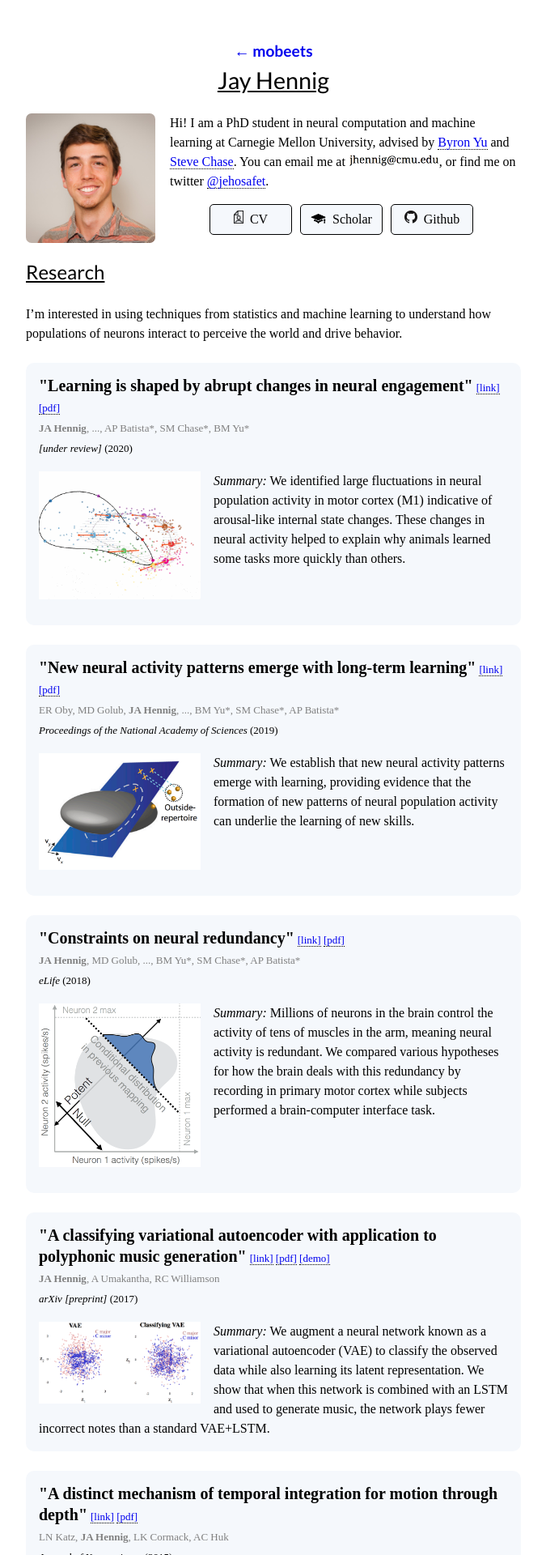
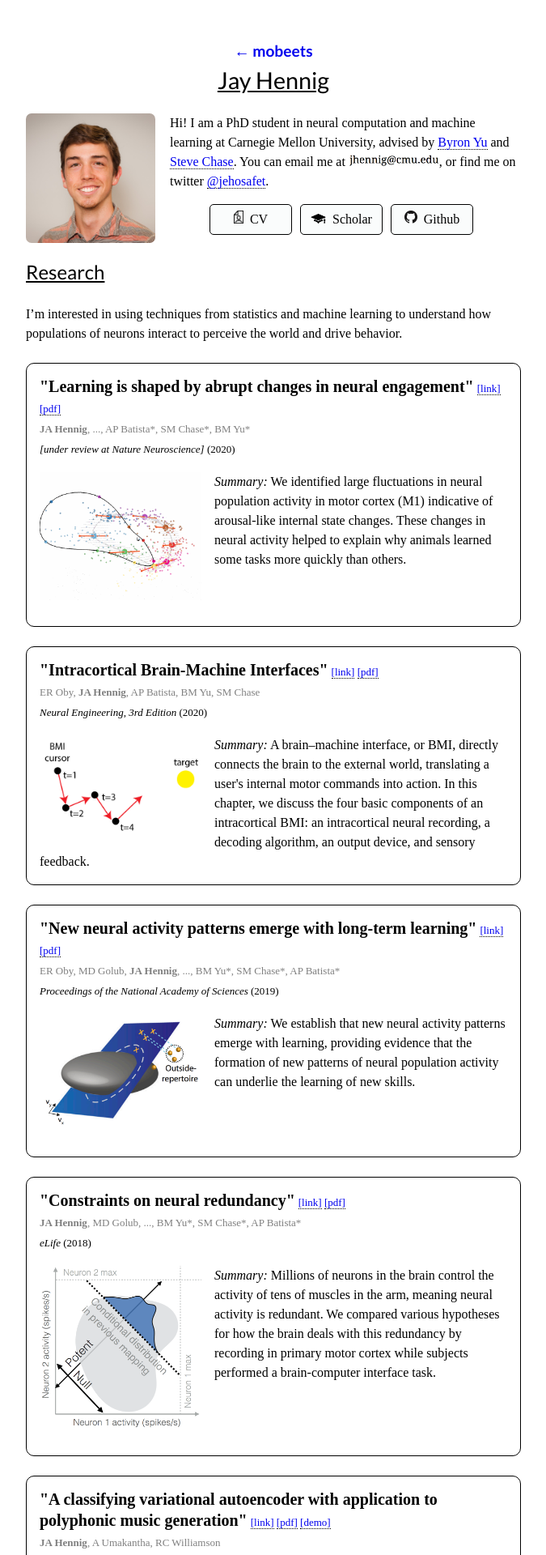
Before and after one commit to mobeets/mobeets.github.io, a Jekyll site: the page built from me.md, in a window 1280 px wide. Shown: the top 1920 px of the page at 81% size, without its empty margins (302-977 px from the left). Built offline with Jekyll 4.4.1, drawn with Linux system fonts in a browser that asks for light colours; nearby versions of some CDN libraries; some web fonts are replaced.

Commit message:
new paper

```diff
--- a/_data/papers.yml
+++ b/_data/papers.yml
@@ -2,7 +2,7 @@ papers:
     -
         title: "Learning is shaped by abrupt changes in neural engagement"
         authors: "<b>JA Hennig</b>, ..., AP Batista*, SM Chase*, BM Yu*"
-        journal: "[under review]"
+        journal: "[under review at Nature Neuroscience]"
         volume: "N/A"
         year: 2020
         url: https://www.biorxiv.org/content/10.1101/2020.05.24.112714v1
@@ -10,6 +10,17 @@ papers:
         imagetype: gif
         briefly: "We identified large fluctuations in neural population activity in motor cortex (M1) indicative of arousal-like internal state changes. These changes in neural activity helped to explain why animals learned some tasks more quickly than others."
         summary: "Internal states such as arousal, attention, and motivation are known to modulate brain-wide neural activity, but how these processes interact with learning is not well understood. During learning, the brain must modify the neural activity it produces to improve behavioral performance. How do internal states affect the evolution of this learning process? Using a brain-computer interface (BCI) learning paradigm in non-human primates, we identified large fluctuations in neural population activity in motor cortex (M1) indicative of arousal-like internal state changes. These fluctuations drove population activity along dimensions we term neural engagement axes. Neural engagement increased abruptly at the start of learning, and then gradually retreated. In a BCI, the causal relationship between neural activity and behavior is known. This allowed us to understand how these changes impacted behavioral performance for different task goals. We found that neural engagement interacted with learning, helping to explain why animals learned some task goals more quickly than others."
+    -
+        title: "Intracortical Brain-Machine Interfaces"
+        authors: "ER Oby, <b>JA Hennig</b>, AP Batista, BM Yu, SM Chase"
+        journal: "Neural Engineering, 3rd Edition"
+        volume: "185-221"
+        year: 2020
+        url: "https://link.springer.com/chapter/10.1007/978-3-030-43395-6_5"
+        image: Oby2020
+        imagetype: png
+        briefly: "A brain–machine interface, or BMI, directly connects the brain to the external world, translating a user's internal motor commands into action. In this chapter, we discuss the four basic components of an intracortical BMI: an intracortical neural recording, a decoding algorithm, an output device, and sensory feedback."
+        summary: ""
     -
         title: "New neural activity patterns emerge with long-term learning"
         authors: "ER Oby, MD Golub, <b>JA Hennig</b>, ..., BM Yu*, SM Chase*, AP Batista*"
--- a/assets/css/about.css
+++ b/assets/css/about.css
@@ -37,7 +37,7 @@
 }
 
 .green {
-    background-color: #f5f8fc;
+    background-color: #fafcfc;
     /*background-color: #a6c6ff; /* Green */*/
 }
 
@@ -83,9 +83,11 @@
 }
 .paper-item {
     margin-top: 1.5em;
-    background-color: #f5f8fc;
+    /*background-color: #fafcfc;*/
     padding: 1em;
     border-radius: 10px;
+    border: 1px black;
+    border-style: solid;
 }
 .item-image {
     margin-right: 1em;
```
Also changed, not shown: assets/images/academic/Oby2020.png (added), assets/images/elsewhere-icons/favorites0.png (deleted), 1 other file.
